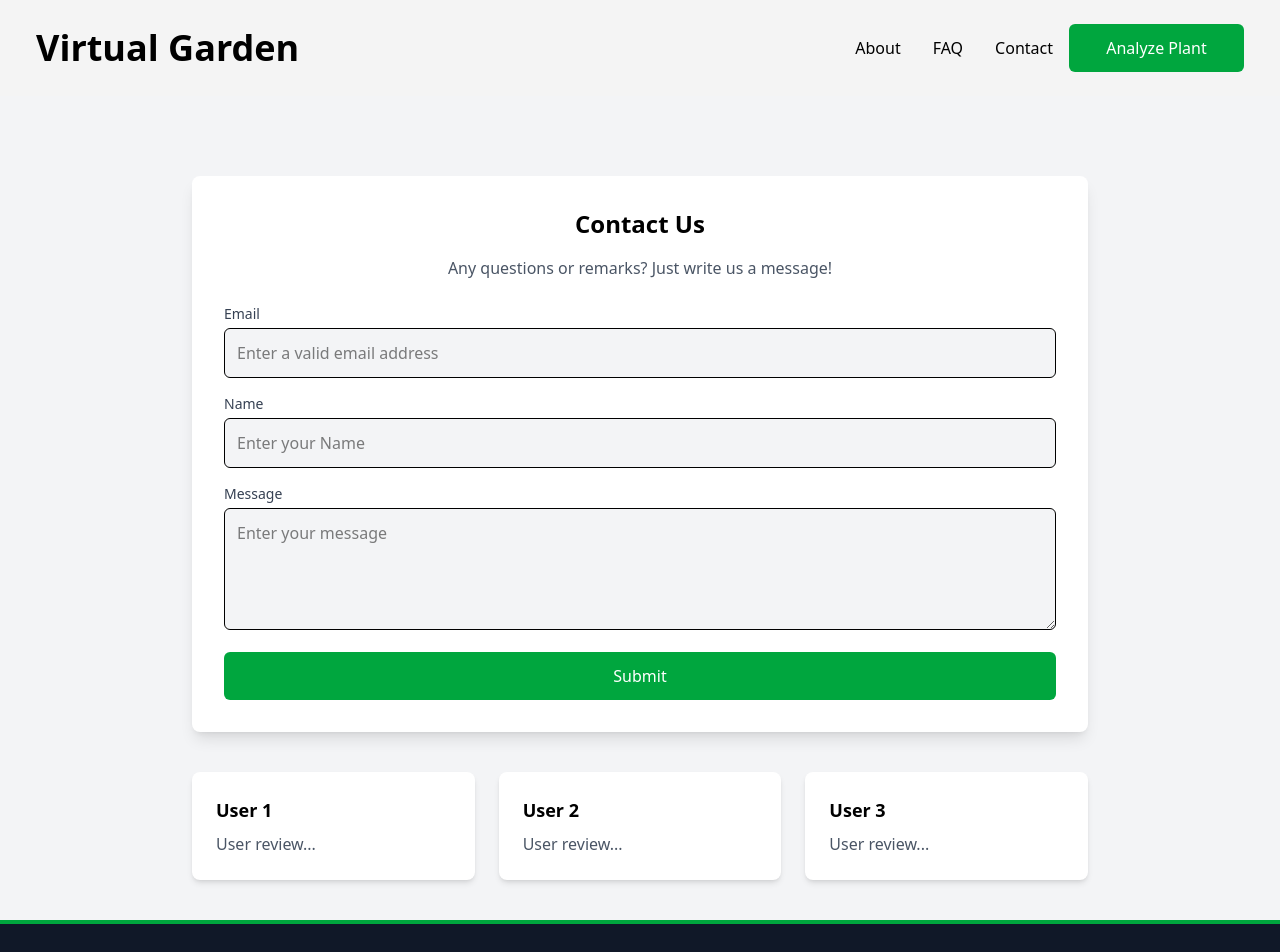
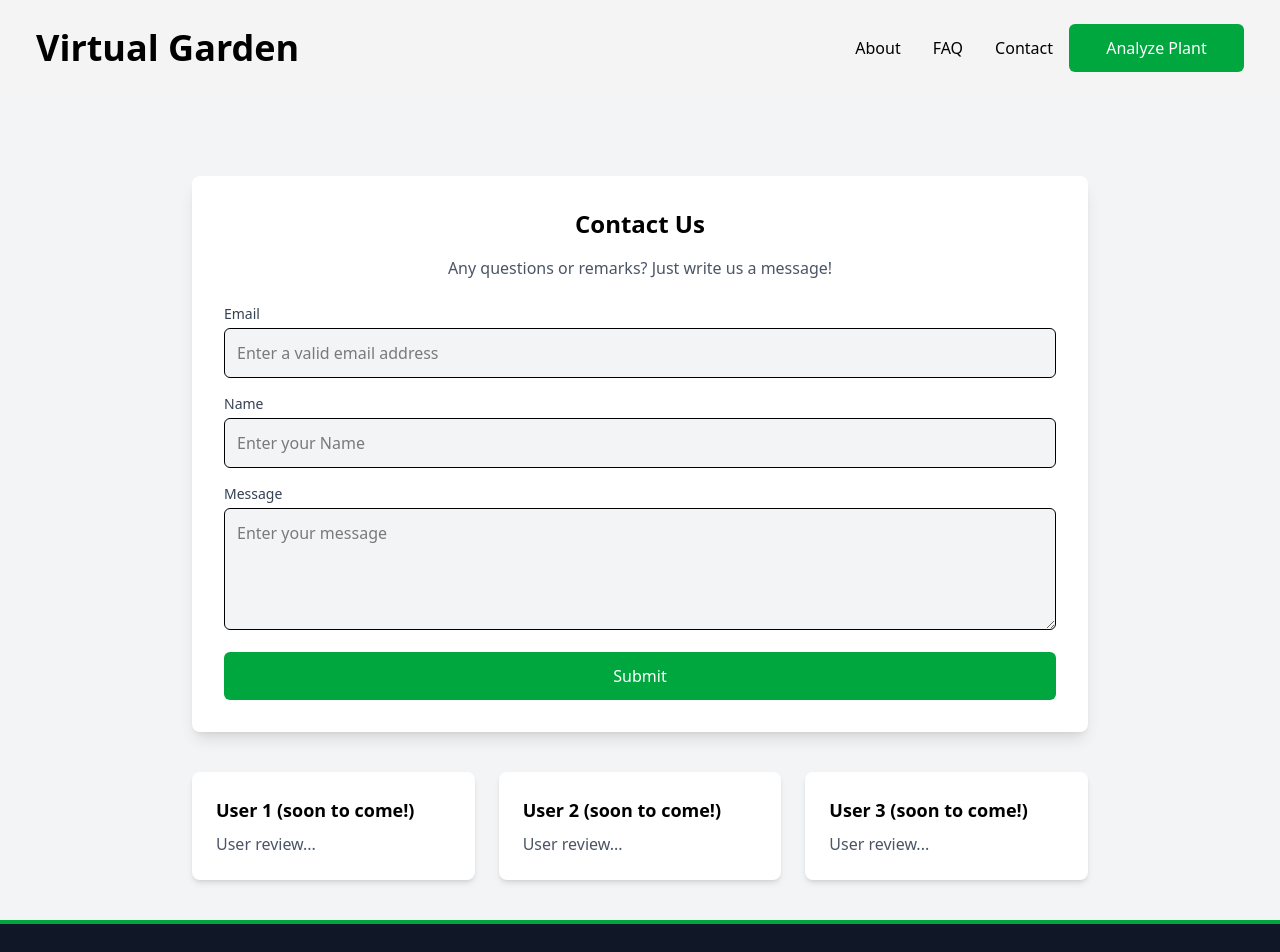
Before and after one commit to CMPT-276-SPRING-2025/final-project-22-vines, a React (Vite) app in the folder app/: page /Contact in a window 1280 px wide. Shown: the top 952 px of the page. Built offline with nearby package versions, Linux system fonts and the light colour scheme; no server answers.

Commit message:
changed user review prompting

```diff
--- a/app/src/pages/Contact.jsx
+++ b/app/src/pages/Contact.jsx
@@ -100,15 +100,15 @@ const ContactPage = () => {
 
                 <div className="grid grid-cols-1 md:grid-cols-3 gap-6 max-w-4xl w-full mt-10">
                     <div className="bg-white p-6 rounded-lg shadow-md">
-                        <h3 className="font-bold text-lg mb-2">User 1</h3>
+                        <h3 className="font-bold text-lg mb-2">User 1 (soon to come!)</h3>
                         <p className="text-gray-600">User review...</p>
                     </div>
                     <div className="bg-white p-6 rounded-lg shadow-md">
-                        <h3 className="font-bold text-lg mb-2">User 2</h3>
+                        <h3 className="font-bold text-lg mb-2">User 2 (soon to come!)</h3>
                         <p className="text-gray-600">User review...</p>
                     </div>
                     <div className="bg-white p-6 rounded-lg shadow-md">
-                        <h3 className="font-bold text-lg mb-2">User 3</h3>
+                        <h3 className="font-bold text-lg mb-2">User 3 (soon to come!)</h3>
                         <p className="text-gray-600">User review...</p>
                     </div>
                     {/* Add or edit user reviews as needed */}
```
